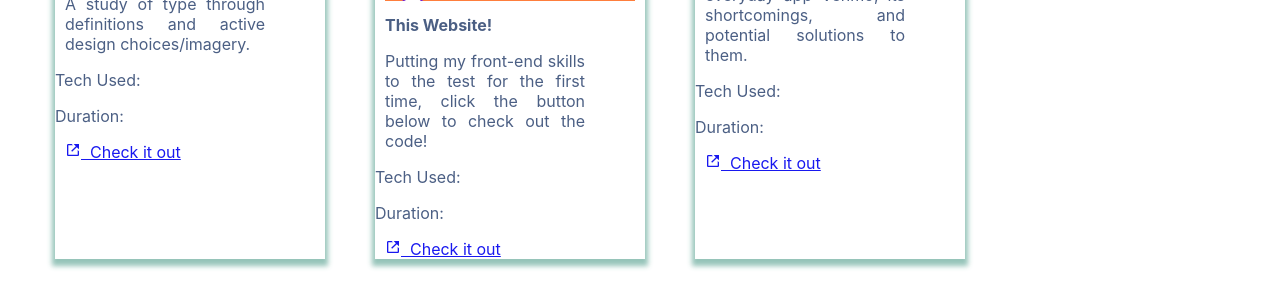
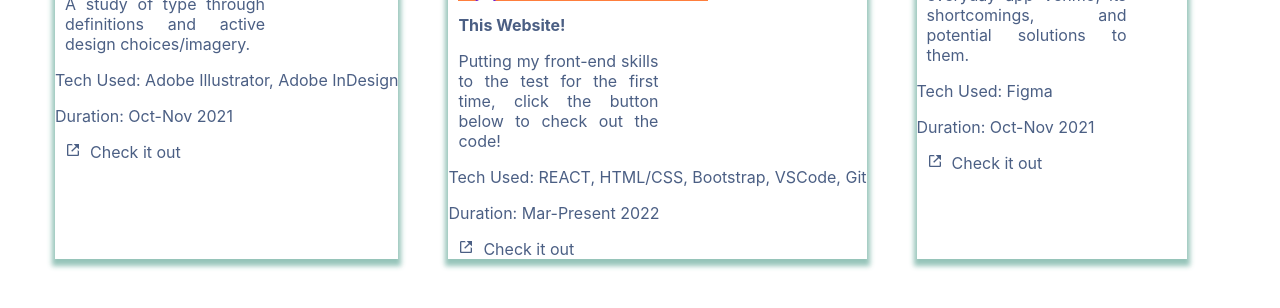
Before and after one commit to srazh/srazh.github.io, a React (Create React App) app: page /Work in a window 1280 px wide. Shown: the part 464-772 px from the top of the page. Built offline with nearby package versions, Linux system fonts and the light colour scheme.

Commit message:
tech used and duration

```diff
--- a/src/components/pages/Work.js
+++ b/src/components/pages/Work.js
@@ -20,8 +20,8 @@ function Work() {
 				  imgPath={work.image}
 				  title={work.name}
 				  description={work.description}
-				  techUsed={work.techUsed}
-				  link={work.url}
+				  technologyUsed={work.technologyUsed}
+				  duration={work.duration}
 				/>
 			  </Col>
 			))}
```
